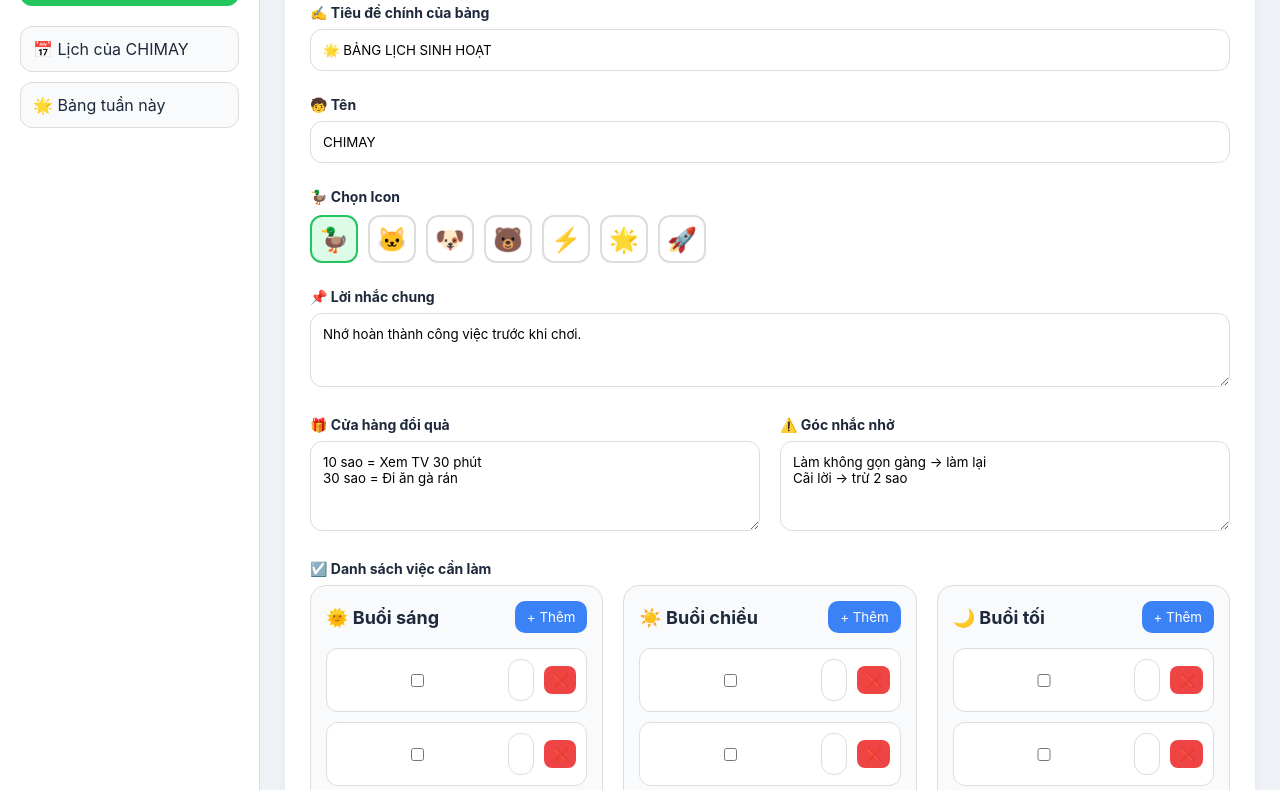
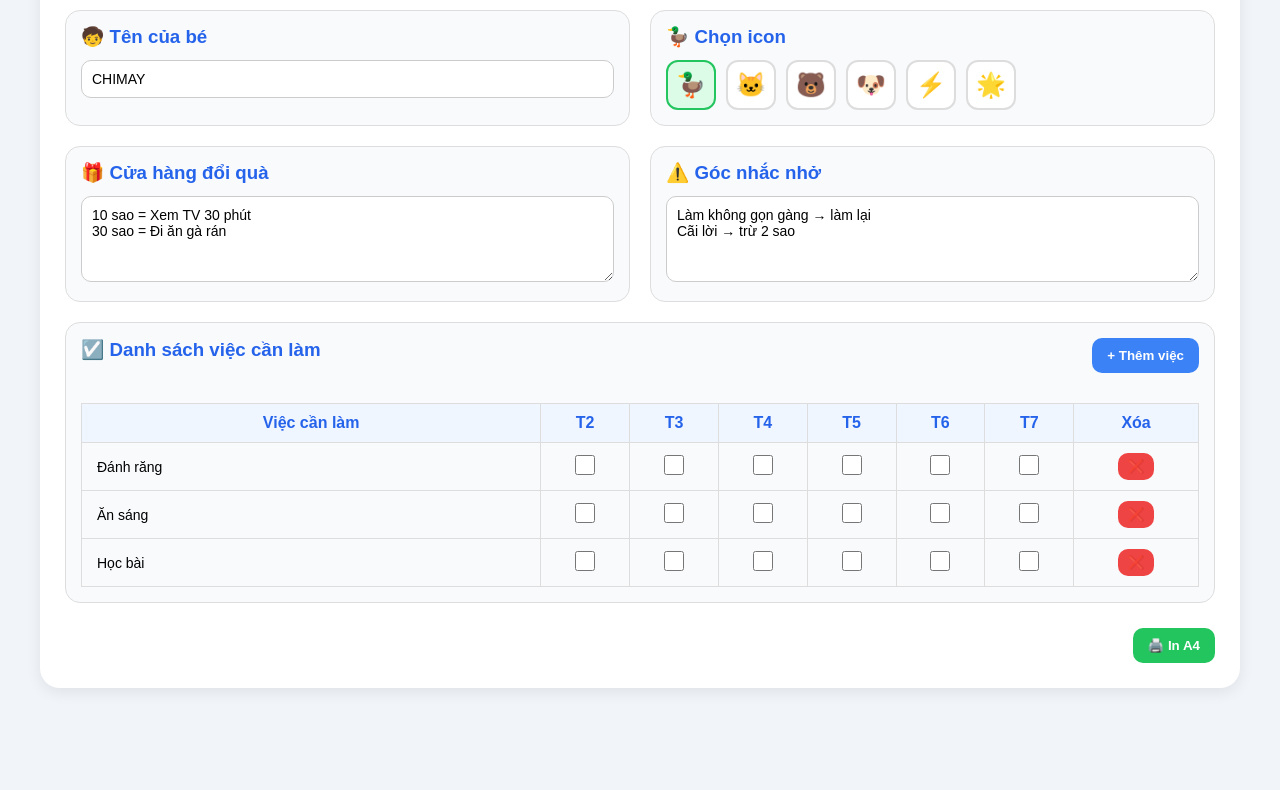
Before and after one commit to phuongkeen-netizen/Chimay, a plain HTML site: page index.html in a window 1280 px wide. Shown: the part 100-890 px from the top of the page. After the commit the page ends 808 px from the top, so only its background shows below. Drawn offline with Linux system fonts and the light colour scheme.

Commit message:
Update index.html

```diff
--- a/index.html
+++ b/index.html
@@ -3,7 +3,8 @@
 <head>
 <meta charset="UTF-8">
 <meta name="viewport" content="width=device-width, initial-scale=1.0">
-<title>Bảng Sinh Hoạt Thông Minh</title>
+
+<title>Bảng Sinh Hoạt</title>
 
 <style>
 
@@ -11,129 +12,80 @@
   margin:0;
   padding:0;
   box-sizing:border-box;
-  font-family: Inter, Arial;
+  font-family: Arial, sans-serif;
 }
 
 body{
-  background:#eef2f7;
+  background:#f1f5f9;
+  padding:20px;
   color:#1e293b;
 }
 
-.app{
-  display:flex;
-  min-height:100vh;
+.container{
+  max-width:1200px;
+  margin:auto;
+  background:white;
+  border-radius:20px;
+  padding:25px;
+  box-shadow:0 4px 15px rgba(0,0,0,0.08);
 }
 
-/* SIDEBAR */
+/* HEADER */
 
-.sidebar{
-  width:260px;
-  background:white;
-  border-right:1px solid #ddd;
-  padding:20px;
+.title{
+  text-align:center;
+  font-size:34px;
+  font-weight:bold;
+  color:#2563eb;
+  margin-bottom:25px;
 }
 
-.logo{
-  font-size:22px;
-  font-weight:bold;
+/* INFO */
+
+.grid{
+  display:grid;
+  grid-template-columns:1fr 1fr;
+  gap:20px;
   margin-bottom:20px;
+}
+
+.section{
+  background:#f8fafc;
+  border:1px solid #ddd;
+  border-radius:15px;
+  padding:15px;
+}
+
+.section h3{
+  margin-bottom:12px;
   color:#2563eb;
 }
 
-.new-btn{
+input,
+textarea{
   width:100%;
-  padding:12px;
-  border:none;
-  border-radius:12px;
-  background:#22c55e;
-  color:white;
-  font-weight:bold;
-  cursor:pointer;
-  margin-bottom:20px;
-}
-
-.history{
-  background:#f8fafc;
-  padding:12px;
-  border-radius:12px;
-  margin-bottom:10px;
-  border:1px solid #ddd;
-}
-
-/* MAIN */
-
-.main{
-  flex:1;
-  padding:25px;
-}
-
-.header{
-  font-size:28px;
-  font-weight:bold;
-  margin-bottom:20px;
-  color:#2563eb;
-}
-
-.card{
-  background:white;
-  border-radius:20px;
-  padding:25px;
-  box-shadow:0 2px 10px rgba(0,0,0,0.05);
-}
-
-/* FORM */
-
-.section{
-  margin-bottom:25px;
-}
-
-label{
-  display:block;
-  margin-bottom:8px;
+  padding:10px;
+  border-radius:10px;
+  border:1px solid #ccc;
   font-size:14px;
-  font-weight:bold;
-}
-
-input,
-textarea,
-select{
-  width:100%;
-  padding:12px;
-  border-radius:12px;
-  border:1px solid #ddd;
-  outline:none;
 }
 
 textarea{
   resize:vertical;
 }
 
-/* GRID */
-
-.grid-2{
-  display:grid;
-  grid-template-columns:1fr 1fr;
-  gap:20px;
-}
-
-.grid-3{
-  display:grid;
-  grid-template-columns:1fr 1fr 1fr;
-  gap:20px;
-}
-
-/* ICONS */
+/* ICON */
 
 .icon-list{
   display:flex;
+  gap:10px;
   flex-wrap:wrap;
-  gap:10px;
   margin-top:10px;
 }
 
 .icon{
-  width:48px;
-  height:48px;
+  width:50px;
+  height:50px;
   border-radius:12px;
   border:2px solid #ddd;
   display:flex;
@@ -145,106 +97,115 @@ textarea{
 }
 
 .icon.active{
+  background:#dcfce7;
   border-color:#22c55e;
-  background:#dcfce7;
 }
 
-/* TASK BOX */
+/* TABLE */
 
-.task-box{
-  background:#f8fafc;
-  border:1px solid #ddd;
-  border-radius:16px;
-  padding:15px;
+.table-wrapper{
+  overflow:auto;
 }
 
-.task-header{
+.routine-table{
+  width:100%;
+  border-collapse:collapse;
+  margin-top:15px;
+}
+
+.routine-table th,
+.routine-table td{
+  border:1px solid #ddd;
+  padding:10px;
+  text-align:center;
+}
+
+.routine-table th{
+  background:#eff6ff;
+  color:#2563eb;
+}
+
+.routine-table input[type=text]{
+  border:none;
+  background:transparent;
+  width:100%;
+  padding:5px;
+}
+
+.routine-table input[type=checkbox]{
+  width:20px;
+  height:20px;
+}
+
+/* BUTTONS */
+
+.top-actions{
   display:flex;
   justify-content:space-between;
   align-items:center;
   margin-bottom:15px;
 }
 
-.task-title{
+.btn{
+  border:none;
+  padding:10px 15px;
+  border-radius:10px;
+  color:white;
+  cursor:pointer;
   font-weight:bold;
-  font-size:18px;
 }
 
-.add-task-btn{
-  padding:8px 12px;
-  border:none;
-  border-radius:10px;
+.add-btn{
   background:#3b82f6;
-  color:white;
-  cursor:pointer;
-}
-
-.task{
-  display:flex;
-  align-items:center;
-  gap:10px;
-  background:white;
-  border:1px solid #ddd;
-  border-radius:12px;
-  padding:10px;
-  margin-bottom:10px;
-}
-
-.task input[type=text]{
-  flex:1;
 }
 
 .delete-btn{
   background:#ef4444;
-  border:none;
-  color:white;
-  padding:6px 8px;
-  border-radius:8px;
-  cursor:pointer;
-}
-
-/* BUTTONS */
-
-.footer-buttons{
-  display:flex;
-  justify-content:flex-end;
-  gap:15px;
-  margin-top:30px;
-}
-
-.main-btn{
-  padding:12px 18px;
-  border:none;
-  border-radius:12px;
-  cursor:pointer;
-  color:white;
-  font-weight:bold;
-}
-
-.save-btn{
-  background:#2563eb;
+  padding:6px 10px;
 }
 
 .print-btn{
   background:#22c55e;
 }
 
-/* RESPONSIVE */
+.footer{
+  display:flex;
+  justify-content:flex-end;
+  margin-top:25px;
+}
+
+/* PRINT */
+
+@media print{
+
+body{
+  background:white;
+  padding:0;
+}
+
+.btn{
+  display:none;
+}
+
+.container{
+  box-shadow:none;
+  border:none;
+}
+
+}
+
+/* MOBILE */
 
 @media(max-width:900px){
 
-  .app{
-    flex-direction:column;
-  }
+.grid{
+  grid-template-columns:1fr;
+}
 
-  .sidebar{
-    width:100%;
-  }
+.title{
+  font-size:26px;
+}
 
-  .grid-2,
-  .grid-3{
-    grid-template-columns:1fr;
-  }
 }
 
 </style>
@@ -252,77 +213,41 @@ textarea{
 
 <body>
 
-<div class="app">
+<div class="container">
 
-<!-- SIDEBAR -->
-
-<div class="sidebar">
-
-<div class="logo">
-🦆 Routine Builder
+<div class="title">
+🌟 BẢNG LỊCH SINH HOẠT 🌟
 </div>
 
-<button class="new-btn" onclick="resetData()">
-+ Tạo Bảng Mới
-</button>
+<!-- INFO -->
 
-<div class="history">
-📅 Lịch của CHIMAY
-</div>
+<div class="grid">
 
-<div class="history">
-🌟 Bảng tuần này
-</div>
+<div class="section">
+
+<h3>🧒 Tên của bé</h3>
+
+<input
+type="text"
+value="CHIMAY"
+/>
 
 </div>
 
-<!-- MAIN -->
-
-<div class="main">
-
-<div class="header">
-Cấu Hình Bảng Sinh Hoạt
-</div>
-
-<div class="card">
-
-<!-- TITLE -->
-
-<div class="section">
-<label>✍️ Tiêu đề chính của bảng</label>
-
-<input
-id="mainTitle"
-value="🌟 BẢNG LỊCH SINH HOẠT"
-/>
-</div>
-
-<!-- CHILD NAME -->
-
-<div class="section">
-<label>🧒 Tên</label>
-
-<input
-id="childName"
-value="CHIMAY"
-/>
-</div>
-
-<!-- ICON -->
-
 <div class="section">
 
-<label>🦆 Chọn Icon</label>
+<h3>🦆 Chọn icon</h3>
 
 <div class="icon-list">
 
 <div class="icon active">🦆</div>
 <div class="icon">🐱</div>
+<div class="icon">🐻</div>
 <div class="icon">🐶</div>
-<div class="icon">🐻</div>
 <div class="icon">⚡</div>
 <div class="icon">🌟</div>
-<div class="icon">🚀</div>
+
+</div>
 
 </div>
 
@@ -330,140 +255,88 @@ value="CHIMAY"
 
 <!-- NOTE -->
 
-<div class="section">
-
-<label>📌 Lời nhắc chung</label>
-
-<textarea
-id="note"
-rows="3"
->Nhớ hoàn thành công việc trước khi chơi.</textarea>
-
-</div>
-
-<!-- REWARD -->
-
-<div class="grid-2">
+<div class="grid">
 
 <div class="section">
 
-<label>🎁 Cửa hàng đổi quà</label>
+<h3>🎁 Cửa hàng đổi quà</h3>
 
-<textarea
-id="reward"
-rows="4"
->10 sao = Xem TV 30 phút
-30 sao = Đi ăn gà rán</textarea>
+<textarea rows="4">
+10 sao = Xem TV 30 phút
+30 sao = Đi ăn gà rán
+</textarea>
 
 </div>
 
 <div class="section">
 
-<label>⚠️ Góc nhắc nhở</label>
+<h3>⚠️ Góc nhắc nhở</h3>
 
-<textarea
-id="warning"
-rows="4"
->Làm không gọn gàng → làm lại
-Cãi lời → trừ 2 sao</textarea>
+<textarea rows="4">
+Làm không gọn gàng → làm lại
+Cãi lời → trừ 2 sao
+</textarea>
 
 </div>
 
 </div>
 
-<!-- TASK AREA -->
+<!-- TABLE -->
 
 <div class="section">
 
-<label>☑️ Danh sách việc cần làm</label>
+<div class="top-actions">
 
-<div class="grid-3">
-
-<!-- MORNING -->
-
-<div class="task-box">
-
-<div class="task-header">
-<div class="task-title">🌞 Buổi sáng</div>
+<h3>☑️ Danh sách việc cần làm</h3>
 
 <button
-class="add-task-btn"
-onclick="addTask('morning')"
+class="btn add-btn"
+onclick="addTask()"
 >
-+ Thêm
++ Thêm việc
 </button>
 
 </div>
 
-<div id="morning"></div>
+<div class="table-wrapper">
 
-</div>
+<table class="routine-table">
 
-<!-- AFTERNOON -->
+<thead>
 
-<div class="task-box">
+<tr>
 
-<div class="task-header">
-<div class="task-title">☀️ Buổi chiều</div>
+<th>Việc cần làm</th>
+<th>T2</th>
+<th>T3</th>
+<th>T4</th>
+<th>T5</th>
+<th>T6</th>
+<th>T7</th>
+<th>Xóa</th>
 
-<button
-class="add-task-btn"
-onclick="addTask('afternoon')"
->
-+ Thêm
-</button>
+</tr>
 
-</div>
+</thead>
 
-<div id="afternoon"></div>
+<tbody id="taskTable"></tbody>
 
-</div>
-
-<!-- NIGHT -->
-
-<div class="task-box">
-
-<div class="task-header">
-<div class="task-title">🌙 Buổi tối</div>
-
-<button
-class="add-task-btn"
-onclick="addTask('night')"
->
-+ Thêm
-</button>
-
-</div>
-
-<div id="night"></div>
+</table>
 
 </div>
 
 </div>
 
-</div>
+<!-- FOOTER -->
 
-<!-- BUTTONS -->
-
-<div class="footer-buttons">
+<div class="footer">
 
 <button
-class="main-btn save-btn"
-onclick="saveData()"
->
-💾 Lưu
-</button>
-
-<button
-class="main-btn print-btn"
+class="btn print-btn"
 onclick="window.print()"
 >
-🖨️ In
+🖨️ In A4
 </button>
-
-</div>
-
-</div>
 
 </div>
 
@@ -471,134 +344,140 @@ onclick="window.print()"
 
 <script>
 
-let data = JSON.parse(localStorage.getItem("routineData")) || {
+/* DATA */
 
-morning:[
-  "Dậy gấp chăn",
-  "Đánh răng",
-  "Ăn sáng"
-],
+let tasks = JSON.parse(
+localStorage.getItem("routineTasks")
+) || [
 
-afternoon:[
-  "Học bài",
-  "Thể thao"
-],
+"Đánh răng",
+"Ăn sáng",
+"Học bài"
 
-night:[
-  "Đọc sách",
-  "Đi ngủ"
-]
+];
 
-};
-
-// RENDER
+/* RENDER */
 
 function render(){
 
-renderGroup("morning");
-renderGroup("afternoon");
-renderGroup("night");
+let table =
+document.getElementById("taskTable");
 
-}
+table.innerHTML = "";
 
-// RENDER GROUP
+tasks.forEach((task,index)=>{
 
-function renderGroup(group){
+let tr = document.createElement("tr");
 
-let container = document.getElementById(group);
+/* TASK NAME */
 
-container.innerHTML = "";
-
-data[group].forEach((task,index)=>{
-
-// TASK ROW
-
-let row = document.createElement("div");
-row.className = "task";
-
-// CHECKBOX
-
-let check = document.createElement("input");
-check.type = "checkbox";
-
-// TEXT INPUT
+let nameTd = document.createElement("td");
 
 let input = document.createElement("input");
+
 input.type = "text";
+
 input.value = task;
 
 input.oninput = (e)=>{
 
-data[group][index] = e.target.value;
+tasks[index] = e.target.value;
 
-saveData();
+save();
 
 };
 
-// DELETE BUTTON
+nameTd.appendChild(input);
 
-let del = document.createElement("button");
-del.innerText = "❌";
-del.className = "delete-btn";
+tr.appendChild(nameTd);
 
-del.onclick = ()=>{
+/* DAYS */
 
-data[group].splice(index,1);
+for(let i=0;i<6;i++){
 
-saveData();
+let td = document.createElement("td");
+
+let check =
+document.createElement("input");
+
+check.type = "checkbox";
+
+td.appendChild(check);
+
+tr.appendChild(td);
+
+}
+
+/* DELETE */
+
+let delTd =
+document.createElement("td");
+
+let delBtn =
+document.createElement("button");
+
+delBtn.innerText = "❌";
+
+delBtn.className = "btn delete-btn";
+
+delBtn.onclick = ()=>{
+
+tasks.splice(index,1);
+
+save();
 
 render();
 
 };
 
-// APPEND
+delTd.appendChild(delBtn);
 
-row.appendChild(check);
-row.appendChild(input);
-row.appendChild(del);
+tr.appendChild(delTd);
 
-container.appendChild(row);
+table.appendChild(tr);
 
 });
 
 }
 
-// ADD TASK
+/* ADD */
 
-function addTask(group){
+function addTask(){
 
-data[group].push("");
+tasks.push("");
 
-saveData();
+save();
 
 render();
 
 }
 
-// SAVE
+/* SAVE */
 
-function saveData(){
+function save(){
 
 localStorage.setItem(
-"routineData",
-JSON.stringify(data)
+"routineTasks",
+JSON.stringify(tasks)
 );
 
 }
 
-// RESET
+/* ICON SELECT */
 
-function resetData(){
+document.querySelectorAll(".icon")
+.forEach(icon=>{
 
-if(confirm("Xóa toàn bộ dữ liệu?")){
+icon.onclick = ()=>{
 
-localStorage.removeItem("routineData");
+document.querySelectorAll(".icon")
+.forEach(i=>i.classList.remove("active"));
 
-location.reload();
+icon.classList.add("active");
 
-}
+};
 
-}
+});
 
 render();
 
```
